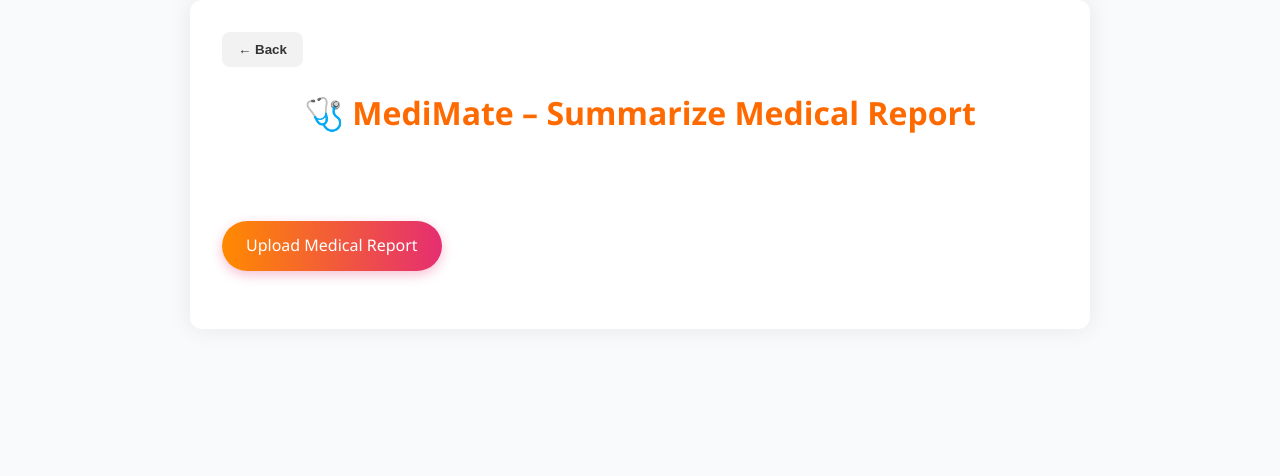
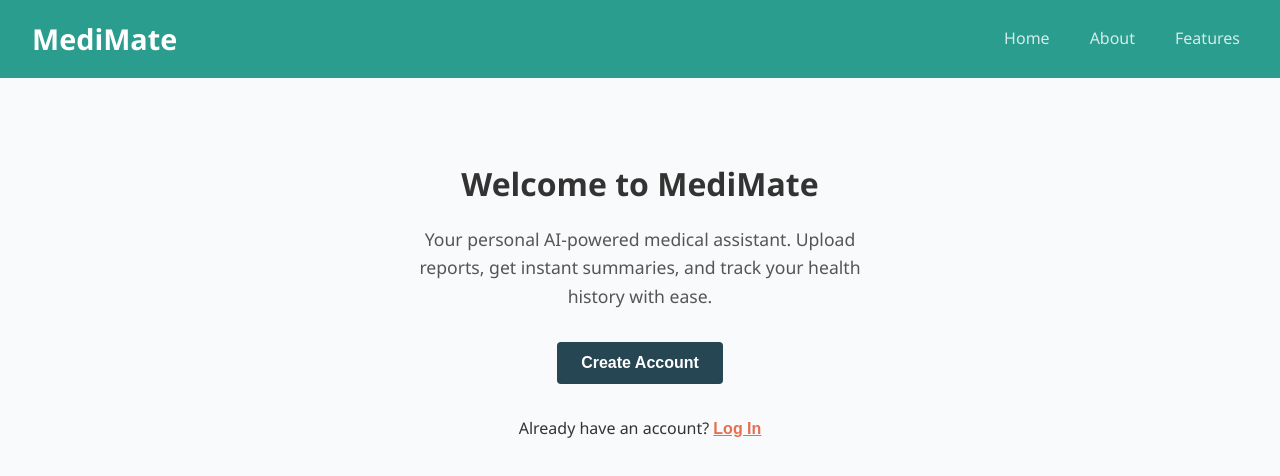
Before and after one commit to hemanthanilaa/medimate-app, a Next.js app: page /get-started in a window 1280 px wide. Shown: the top 476 px of the page. Built offline with nearby package versions, Linux system fonts and the light colour scheme.

Commit message:
firebase added to store user details

```diff
--- a/package.json
+++ b/package.json
@@ -10,6 +10,7 @@
   },
   "dependencies": {
     "axios": "^1.9.0",
+    "firebase": "^11.9.1",
     "formidable": "^3.5.4",
     "next": "15.3.3",
     "pdf-parse": "^1.1.1",
--- a/src/pages/api/extract-text.js
+++ b/src/pages/api/extract-text.js
@@ -41,7 +41,7 @@ export default async function handler(req, res) {
       const data = await pdf(buffer);
       const extractedText = data.text?.slice(0, 5000) || "No text found";
 
-      fs.unlinkSync(filePath); // ✅ Clean up temp file
+      fs.unlinkSync(filePath);
 
       return res.status(200).json({ text: extractedText });
     } catch (e) {
--- a/src/pages/api/summarize.js
+++ b/src/pages/api/summarize.js
@@ -33,7 +33,7 @@ Now summarize this in plain, easy-to-understand language:
         "Content-Type": "application/json",
       },
       body: JSON.stringify({
-        model: "command-r-plus", // or "command" if you're on the free plan
+        model: "command-r-plus",
         prompt,
         max_tokens: 400,
         temperature: 0.5,
--- a/src/pages/get-started.js
+++ b/src/pages/get-started.js
@@ -1,112 +1,58 @@
-import { useState } from 'react';
-import { useRouter } from 'next/router';
-import styles from '../styles/GetStarted.module.css';
+import Head from "next/head";
+import Layout from "../components/Layout";
+import { useRouter } from "next/router";
 
 export default function GetStarted() {
-  const [pdfText, setPdfText] = useState("");
-  const [summary, setSummary] = useState("");
-  const [loadingText, setLoadingText] = useState(false);
-  const [loadingSummary, setLoadingSummary] = useState(false);
   const router = useRouter();
 
-  const handlePdfUpload = async (e) => {
-    const file = e.target.files[0];
-    if (!file || file.type !== "application/pdf") {
-      alert("Please upload a valid PDF file.");
-      return;
-    }
+  return (
+    <Layout>
+      <Head>
+        <title>Get Started – MediMate</title>
+      </Head>
 
-    setLoadingText(true);
-    setSummary("");
-    setPdfText("");
+      <section style={{ maxWidth: 500, margin: "4rem auto", padding: "1rem", textAlign: "center" }}>
+        <h1 style={{ fontSize: "2rem", marginBottom: "1rem" }}>Welcome to MediMate</h1>
+        <p style={{ fontSize: "1.1rem", color: "#555", marginBottom: "2rem" }}>
+          Your personal AI-powered medical assistant. Upload reports, get instant summaries, and track your health history with ease.
+        </p>
 
-    const formData = new FormData();
-    formData.append("pdf", file);
+        <button
+          onClick={() => router.push("/signup")}
+          style={{
+            padding: "0.75rem 1.5rem",
+            backgroundColor: "#264653",
+            color: "#fff",
+            fontWeight: "bold",
+            border: "none",
+            borderRadius: "4px",
+            fontSize: "1rem",
+            cursor: "pointer",
+            marginBottom: "1rem",
+          }}
+        >
+          Create Account
+        </button>
 
-    try {
-      const res = await fetch("/api/extract-text", {
-        method: "POST",
-        body: formData,
-      });
-
-      const data = await res.json();
-      setPdfText(data.text || "No text found.");
-    } catch (err) {
-      console.error("Text extraction error:", err);
-      setPdfText("Failed to extract text.");
-    } finally {
-      setLoadingText(false);
-    }
-  };
-
-  const summarizeText = async () => {
-    if (!pdfText.trim()) return;
-
-    setLoadingSummary(true);
-    setSummary("");
-
-    try {
-      const res = await fetch("/api/summarize", {
-        method: "POST",
-        headers: { "Content-Type": "application/json" },
-        body: JSON.stringify({ text: pdfText }),
-      });
-
-      const data = await res.json();
-      setSummary(data.summary || "No summary generated.");
-    } catch (err) {
-      console.error("Summarize error:", err);
-      setSummary("Failed to summarize.");
-    } finally {
-      setLoadingSummary(false);
-    }
-  };
-
-  return (
-    <div className={styles.container}>
-
-      <button onClick={() => router.back()} className={styles.backButton}>
-        ← Back
-      </button>
-
-      <h1 className={styles.title}>🩺 MediMate – Summarize Medical Report</h1>
-      <br /><br />
-      <label htmlFor="file-upload" className={styles.uploadLabel}>
-        Upload Medical Report
-      </label>
-      <br /><br />
-      <input
-        id="file-upload"
-        type="file"
-        name="pdf"
-        accept=".pdf"
-        onChange={handlePdfUpload}
-        className={styles.hiddenInput}
-      />
-
-      {loadingText && <p>Extracting text...</p>}
-
-      {pdfText && (
-        <div style={{ marginTop: "2rem" }}>
-          <label><strong>Extracted Text:</strong></label>
-          <textarea
-            rows="12"
-            value={pdfText}
-            onChange={(e) => setPdfText(e.target.value)}
-            className={styles.textarea}
-          />
-          <button onClick={summarizeText} className={styles.summarizeButton}>
-            {loadingSummary ? " Summarizing..." : " Summarize Text"}
+        <p style={{ color: "#333", marginTop: "1rem" }}>
+          Already have an account?{" "}
+          <button
+            onClick={() => router.push("/login")}
+            style={{
+              background: "none",
+              border: "none",
+              color: "#e76f51",
+              fontWeight: "bold",
+              cursor: "pointer",
+              padding: 0,
+              fontSize: "1rem",
+              textDecoration: "underline",
+            }}
+          >
+            Log In
           </button>
-        </div>
-      )}
-
-      {summary && (
-        <div className={styles.summaryBox}>
-          <h3 className={styles.summaryTitle}>AI Summary:</h3>
-          <p className={styles.summaryText}>{summary}</p>
-        </div>
-      )}
-    </div>
+        </p>
+      </section>
+    </Layout>
   );
 }
```
Also changed, not shown: lib/firebaseConfig.js (added, +14 -0 lines), src/pages/login.js (+28 -2 lines), src/pages/prescription.js (+104 -24 lines), src/pages/signup.js (+19 -3 lines), 1 other file (tests, documents, lock files or other folders).
